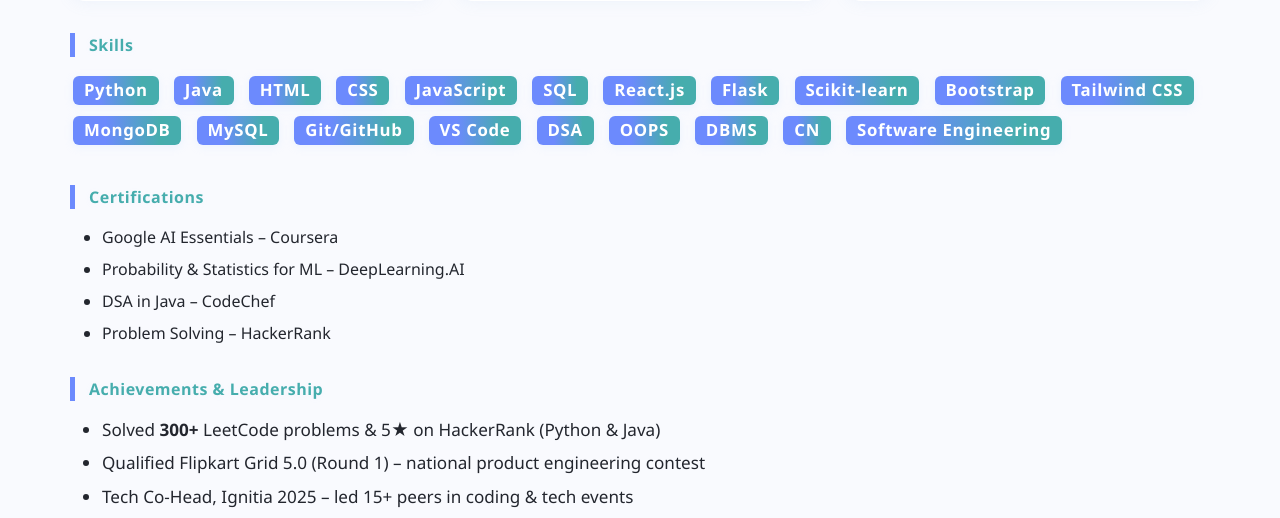
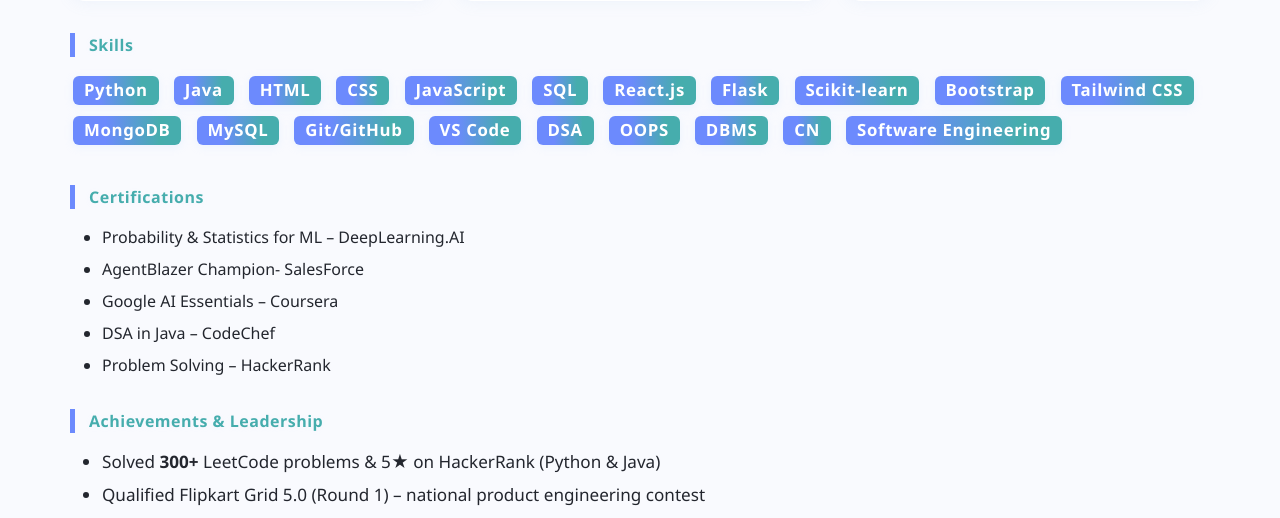
Before and after one commit to aryadeep02/Health-Detection, a Flask app: page /developer in a window 1280 px wide. Shown: the part 1522-2040 px from the top of the page. Run offline with Flask 3, Linux system fonts and the light colour scheme.

Commit message:
Update developer.html

```diff
--- a/templates/developer.html
+++ b/templates/developer.html
@@ -339,10 +339,13 @@
     <!-- Certifications -->
     <div class="section-title">Certifications</div>
     <ul>
+
+        <li>Probability & Statistics for ML – DeepLearning.AI</li>
+        <li>AgentBlazer Champion- SalesForce</li>
         <li>Google AI Essentials – Coursera</li>
-        <li>Probability & Statistics for ML – DeepLearning.AI</li>
         <li>DSA in Java – CodeChef</li>
         <li>Problem Solving – HackerRank</li>
+
     </ul>
     <!-- Achievements -->
     <div class="section-title">Achievements & Leadership</div>
```
